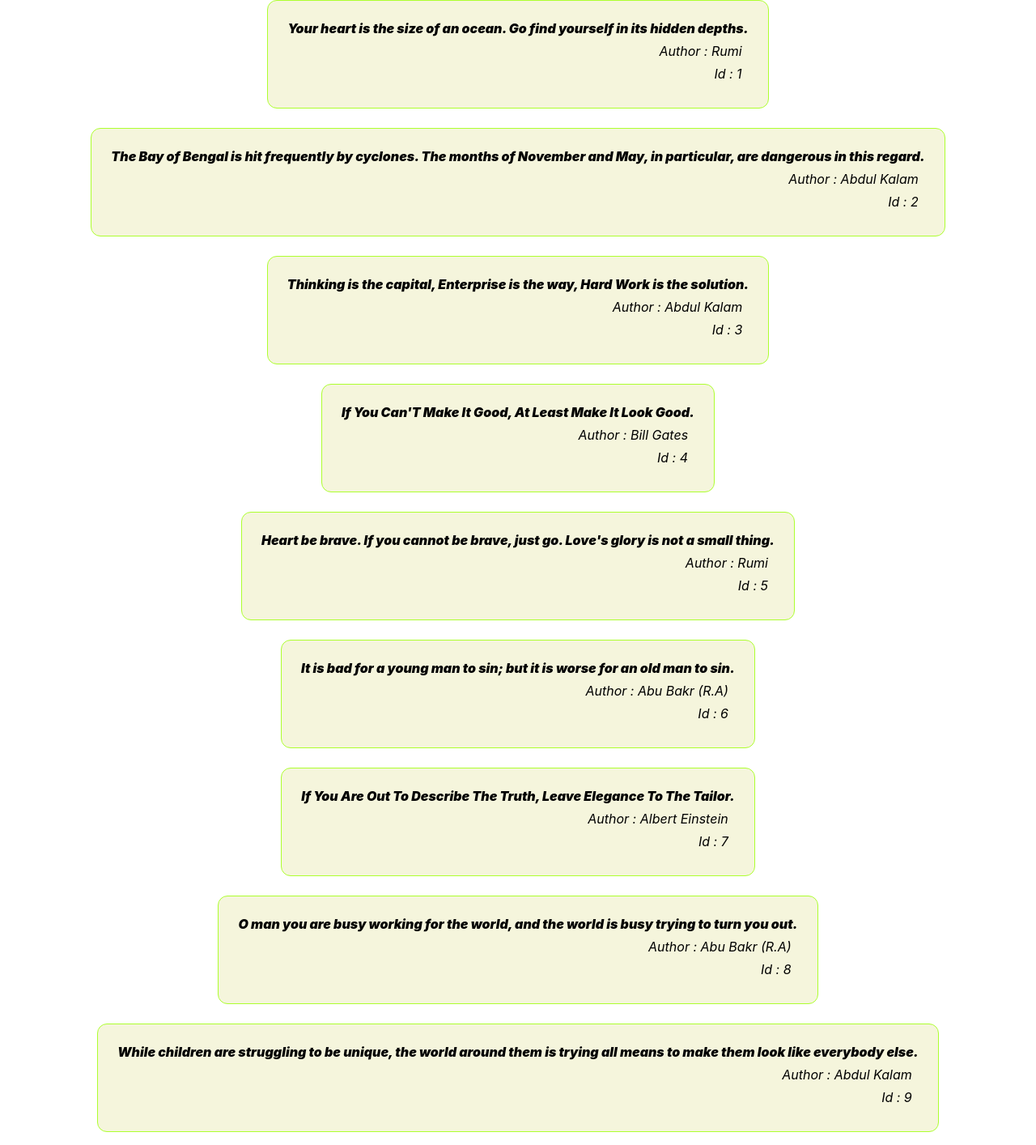
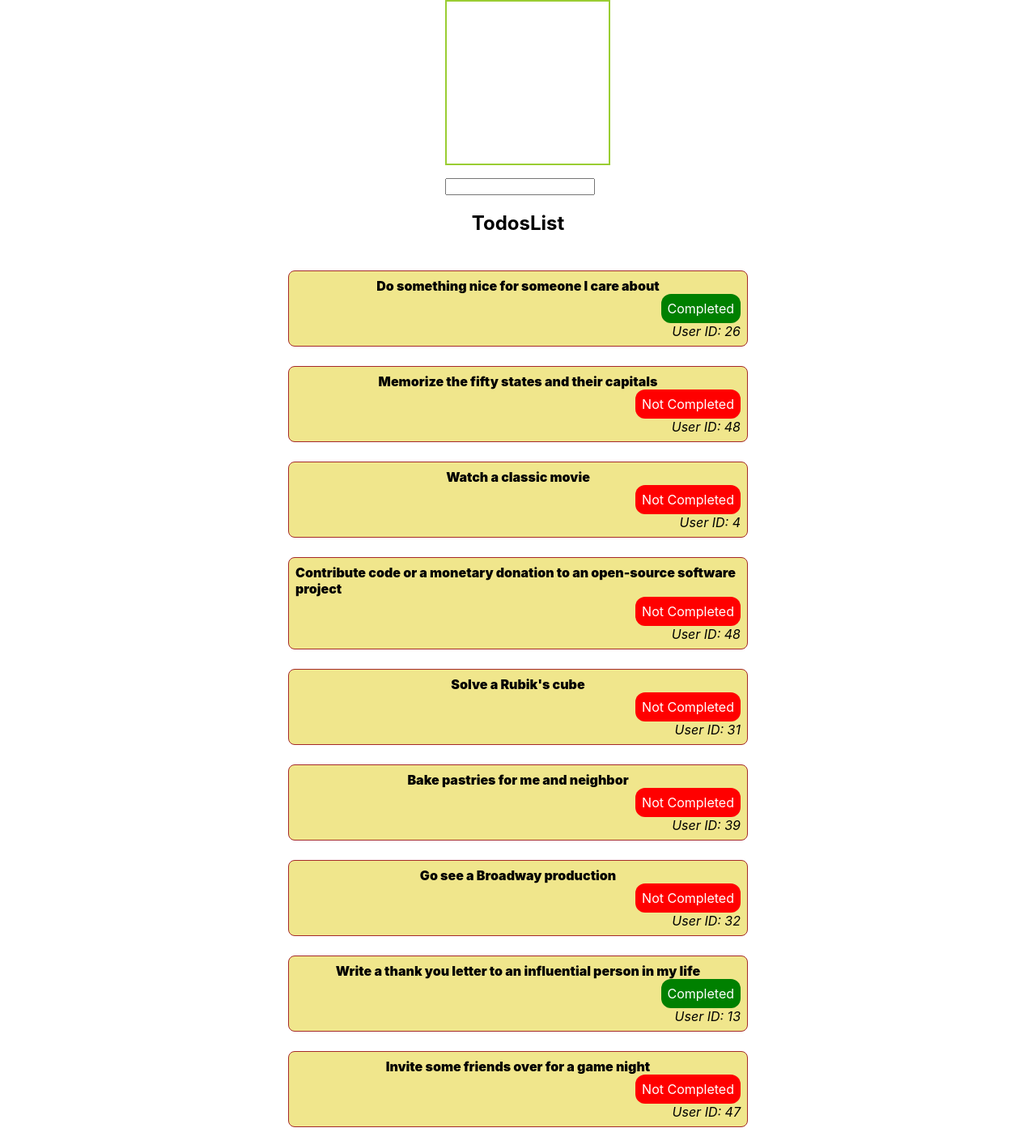
Before and after one commit to Divyaprababalaji/MyFirstProject, a React (Create React App) app: page / in a window 1280 px wide. Shown: the top 1414 px of the page at 81% size. Built offline with nearby package versions, Linux system fonts and the light colour scheme.

Commit message:
Todos List with color change

```diff
--- a/src/App.js
+++ b/src/App.js
@@ -1,6 +1,7 @@
 import Recipe from "./Recipes/Recipe";
 import Username from "./Users/Username";
 import Quote from "./Quotes/Quote";
+import TodosList from"./Todos/TodosList";
 const App = () => {
   return (
     <>
@@ -11,7 +12,8 @@ const App = () => {
       {/* <ColorChangeDD /> */}
       {/* <Recipe /> */}
       {/* <Username /> */}
-      <Quote />
+      {/* <Quote /> */}
+      <TodosList/>
     </>
   );
 };
--- /dev/null
+++ b/src/Todos/TodosList.css
@@ -0,0 +1,29 @@
+.Todoscontainer {
+  display: flex;
+  justify-content: center;
+  align-items: center;
+  flex-direction: column;
+  row-gap: 24px;
+
+}
+.TodosDivList {
+  display: flex;
+  background-color: khaki;
+  justify-content: center;
+  align-items: center;
+  border: 1px solid brown;
+  border-radius: 8px;
+  padding: 8px;
+  flex-direction: column;
+  width:550px;
+}
+.boxcontainer{
+  height: 200px;
+  width: 200px;
+  border: 2px solid yellowgreen;
+  margin-left: 43%;
+}
+.textboxcontainer{
+  margin-top: 15px;
+  margin-left: 43%;
+}
--- /dev/null
+++ b/src/Todos/TodosList.js
@@ -0,0 +1,55 @@
+import { useEffect, useState } from "react";
+import "./TodosList.css";
+import Todosdata from "./Todosdata.json";
+import { blue, red } from "@mui/material/colors";
+
+function TodosList() {
+  const [color, setColor] = useState();
+  useEffect(() => {}, [color]);
+
+  const handlechangecolor = (e) => {
+    setColor(e.target.value);
+  };
+
+  return (
+    <div>
+      <div className="boxcontainer" style={{background:color}}></div>
+      <div className="textboxcontainer" onChange={handlechangecolor} >
+        <input type="text" value={color} ></input>
+      </div>
+
+      <div className="Todoscontainer">
+        <h2>TodosList</h2>
+        {Todosdata.todos.map((e) => (
+          <div>
+            <div className="TodosDivList">
+              <div style={{ fontWeight: 900 }}>{e.todo}</div>
+              <div
+                style={{
+                  backgroundColor: e.completed ? "green" : "red",
+                  color: "white",
+                  padding: 8,
+                  display: "flex",
+                  alignSelf: "self-end",
+                  borderRadius: 12,
+                }}
+              >
+                {e.completed ? "Completed" : "Not Completed"}
+              </div>
+              <div
+                style={{
+                  display: "flex",
+                  alignSelf: "flex-end",
+                  fontStyle: "italic",
+                }}
+              >
+                User ID: {e.userId}
+              </div>
+            </div>
+          </div>
+        ))}
+      </div>
+    </div>
+  );
+}
+export default TodosList;
--- /dev/null
+++ b/src/Todos/Todosdata.json
@@ -0,0 +1,157 @@
+{
+  "todos": [
+    {
+      "id": 1,
+      "todo": "Do something nice for someone I care about",
+      "completed": true,
+      "userId": 26
+    },
+    {
+      "id": 2,
+      "todo": "Memorize the fifty states and their capitals",
+      "completed": false,
+      "userId": 48
+    },
+    {
+      "id": 3,
+      "todo": "Watch a classic movie",
+      "completed": false,
+      "userId": 4
+    },
+    {
+      "id": 4,
+      "todo": "Contribute code or a monetary donation to an open-source software project",
+      "completed": false,
+      "userId": 48
+    },
+    {
+      "id": 5,
+      "todo": "Solve a Rubik's cube",
+      "completed": false,
+      "userId": 31
+    },
+    {
+      "id": 6,
+      "todo": "Bake pastries for me and neighbor",
+      "completed": false,
+      "userId": 39
+    },
+    {
+      "id": 7,
+      "todo": "Go see a Broadway production",
+      "completed": false,
+      "userId": 32
+    },
+    {
+      "id": 8,
+      "todo": "Write a thank you letter to an influential person in my life",
+      "completed": true,
+      "userId": 13
+    },
+    {
+      "id": 9,
+      "todo": "Invite some friends over for a game night",
+      "completed": false,
+      "userId": 47
+    },
+    {
+      "id": 10,
+      "todo": "Have a football scrimmage with some friends",
+      "completed": false,
+      "userId": 19
+    },
+    {
+      "id": 11,
+      "todo": "Text a friend I haven't talked to in a long time",
+      "completed": false,
+      "userId": 39
+    },
+    { "id": 12, "todo": "Organize pantry", "completed": true, "userId": 39 },
+    {
+      "id": 13,
+      "todo": "Buy a new house decoration",
+      "completed": false,
+      "userId": 16
+    },
+    {
+      "id": 14,
+      "todo": "Plan a vacation I've always wanted to take",
+      "completed": false,
+      "userId": 28
+    },
+    { "id": 15, "todo": "Clean out car", "completed": false, "userId": 33 },
+    {
+      "id": 16,
+      "todo": "Draw and color a Mandala",
+      "completed": true,
+      "userId": 24
+    },
+    {
+      "id": 17,
+      "todo": "Create a cookbook with favorite recipes",
+      "completed": false,
+      "userId": 1
+    },
+    {
+      "id": 18,
+      "todo": "Bake a pie with some friends",
+      "completed": false,
+      "userId": 1
+    },
+    {
+      "id": 19,
+      "todo": "Create a compost pile",
+      "completed": true,
+      "userId": 5
+    },
+    {
+      "id": 20,
+      "todo": "Take a hike at a local park",
+      "completed": true,
+      "userId": 43
+    },
+    {
+      "id": 21,
+      "todo": "Take a class at local community center that interests you",
+      "completed": false,
+      "userId": 22
+    },
+    {
+      "id": 22,
+      "todo": "Research a topic interested in",
+      "completed": false,
+      "userId": 4
+    },
+    {
+      "id": 23,
+      "todo": "Plan a trip to another country",
+      "completed": true,
+      "userId": 37
+    },
+    {
+      "id": 24,
+      "todo": "Improve touch typing",
+      "completed": false,
+      "userId": 45
+    },
+    { "id": 25, "todo": "Learn Express.js", "completed": false, "userId": 49 },
+    { "id": 26, "todo": "Learn calligraphy", "completed": false, "userId": 50 },
+    {
+      "id": 27,
+      "todo": "Have a photo session with some friends",
+      "completed": false,
+      "userId": 14
+    },
+    { "id": 28, "todo": "Go to the gym", "completed": false, "userId": 15 },
+    {
+      "id": 29,
+      "todo": "Make own LEGO creation",
+      "completed": false,
+      "userId": 30
+    },
+    { "id": 30, "todo": "Take cat on a walk", "completed": false, "userId": 15 }
+  ],
+  "total": 150,
+  "skip": 0,
+  "limit": 30
+}
```
